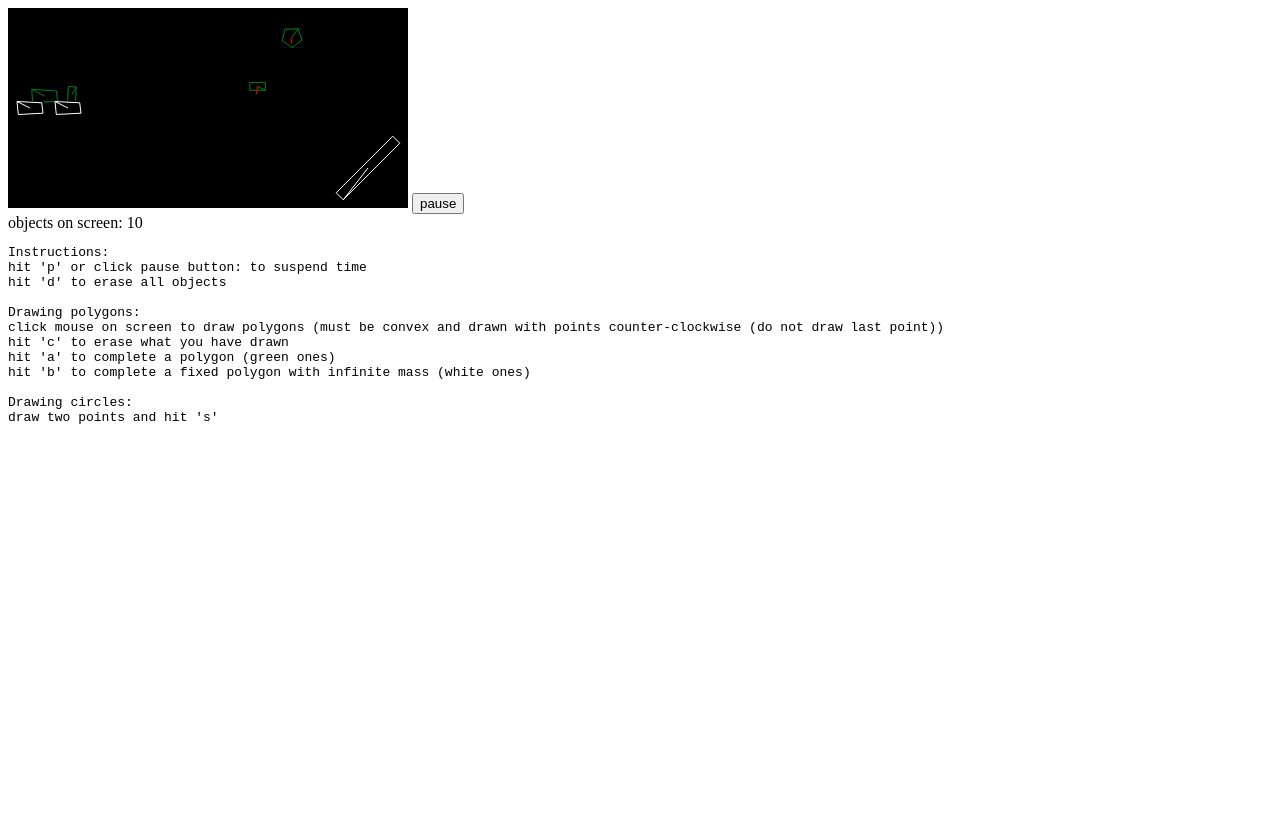
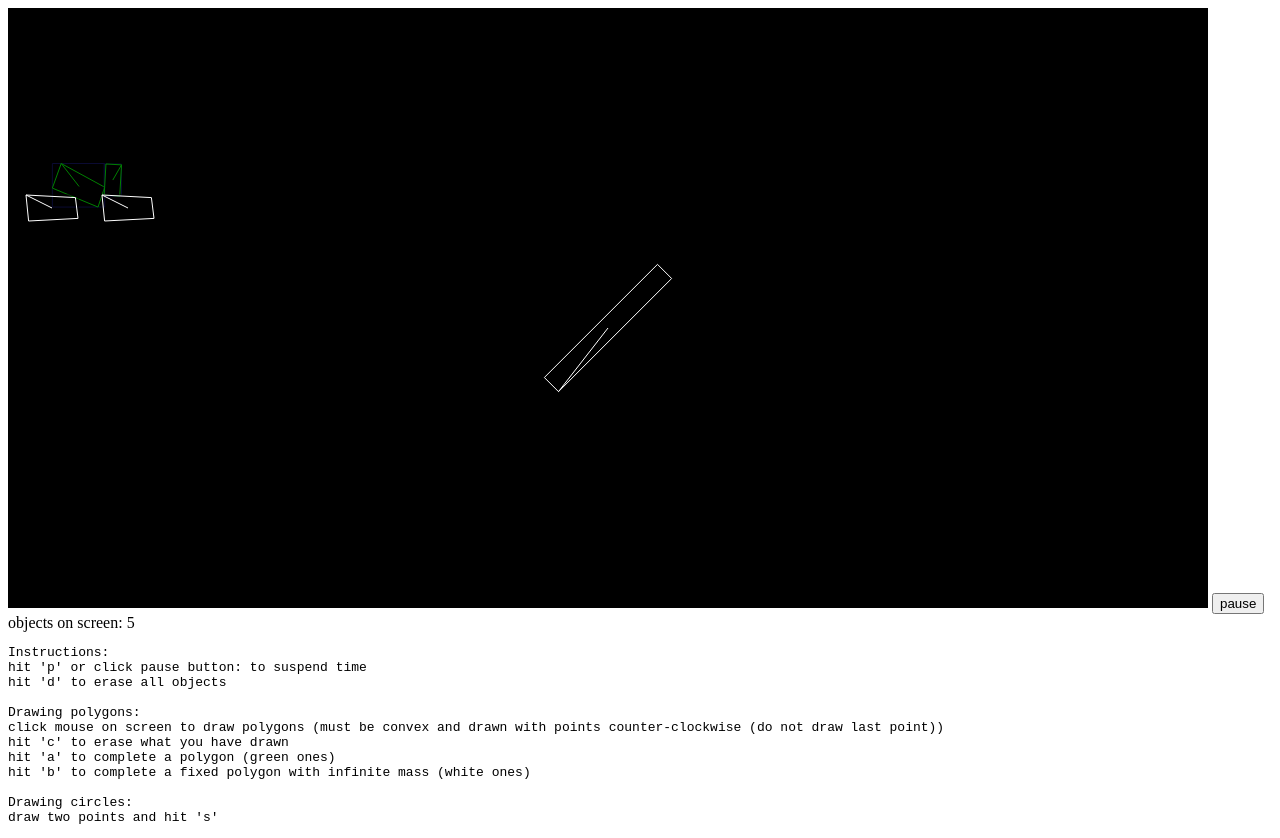
Before and after one commit to lukes611/lphysics, a plain HTML site: page index.html in a window 1280 px wide. Before the commit the page ends 800 px from the top, so only its background shows below. Drawn offline with nearby package versions, Linux system fonts and the light colour scheme.

Commit message:
adjusting screen

```diff
--- a/index.html
+++ b/index.html
@@ -12,7 +12,7 @@ JS code by Luke Lincoln
 <body>
 
 <!-- canvas here -->
-<canvas id="myCanvas" width="400" height="200" style="width:400px;height:200px;"></canvas>
+<canvas id="myCanvas" width="1200" height="600" style="width:1200px;height:600px;"></canvas>
 <span>
 <button id="pause_button">pause</button>
 <div id="oos"></div>
@@ -36,31 +36,35 @@ draw two points and hit 's'
 var g = new ll_LG('myCanvas', 1200, 600);
 
 var obverts1 = [new P2i(-5, -7), new P2i(-4,3), new P2i(15, 2), new P2i(14, -6)];
-obverts1.forEach(function(p){ p.scale(1.3);});
+obverts1.forEach(function(p){ p.scale(1.3*2);});
 var obverts2 = [new P2i(-2, 6), new P2i(4,6), new P2i(4, -6), new P2i(-2, -6)];
-obverts2.forEach(function(p){ p.scale(1.3);});
+obverts2.forEach(function(p){ p.scale(1.3*2);});
 var obv3 = [new P2i(0,0), new P2i(80, 0), new P2i(80, -10), new P2i(0, -10)];
 var obverts4 = [new P2i(17,84), new P2i(74, 84), new P2i(88, 34), new P2i(45, 4), new P2i(2,34)];
 
-obverts4.forEach(function(p){ p.scale(0.23);});
+obverts4.forEach(function(p){ p.scale(0.23*2);});
+obv3.forEach(function(p){ p.scale(2);});
 var draw_list = [];
 
 
 var scene = new LScene();
 scene.add_object(obverts1, false, {pos:new P2i(35, 30)});
+scene.add_object(obverts2, false, {pos:new P2i(66.66, 30), ang_vel:-2.95/57.4});
 scene.add_object(obverts1, false, {pos:new P2i(86, 30), vel:new P2i(5,-.5), ang_vel:8/57.3});
+
+
 scene.add_object(obverts4, false, {pos:new P2i(280, 95), vel:new P2i(-1,-2), ang_vel:8/57.3});
-scene.add_object(obverts2, false, {pos:new P2i(380, 40), vel:new P2i(-4.5,-2.5), ang_vel:2/57.3});
-scene.add_object(obverts4, false, {pos:new P2i(380, 100), vel:new P2i(-3,-4.5), ang_vel:2/57.3});
-scene.add_object(obverts2, false, {pos:new P2i(230, 100), vel:new P2i(3,-4.5), ang_vel:-1/57.3});
-scene.add_object(obverts2, false, {pos:new P2i(66.66, 30), ang_vel:-5.2/57.4});
-scene.add_object(obverts2, false, {pos:new P2i(35, 160), ang_vel:-3/57.4, vel:new P2i(10,-2)});
+scene.add_object(obverts2, false, {pos:new P2i(380, 40), vel:new P2i(-4.5,-2.5), ang_vel:3/57.3});
+scene.add_object(obverts4, false, {pos:new P2i(380, 100), vel:new P2i(-3,-6.5), ang_vel:3/57.3});
+scene.add_object(obverts2, false, {pos:new P2i(230, 100), vel:new P2i(3,-4.8), ang_vel:-1/57.3});
+
+scene.add_object(obverts2, false, {pos:new P2i(35, 160), ang_vel:-3/57.4, vel:new P2i(10,-1)});
 scene.add_object(obverts2, false, {pos:new P2i(260, 185), ang_vel:-3/57.4, vel:new P2i(-10,-3.0)});
 scene.add_object(obverts1, true, {pos:new P2i(22, 100)});
 scene.add_object(obverts1, true, {pos:new P2i(60, 100)});
-scene.add_object(obv3, true, {pos:new P2i(360, 160), orient:-45/57.3});
-
-var speed = 0.08;
+scene.add_object(obv3, true, {pos:new P2i(300, 160), orient:-45/57.3});
+scene.objects.forEach(function(o){o.pos.scale(2);})
+var speed = 0.3;
 var running = false;
 
 var timer = undefined;
```
